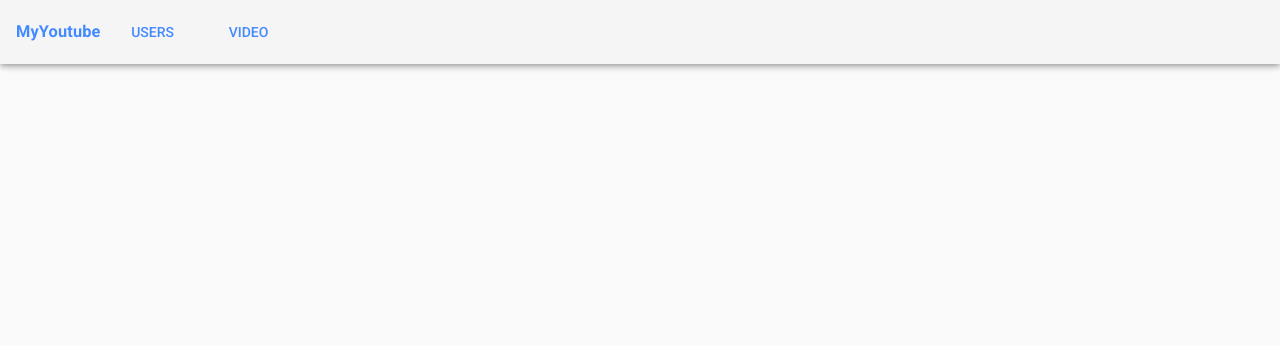
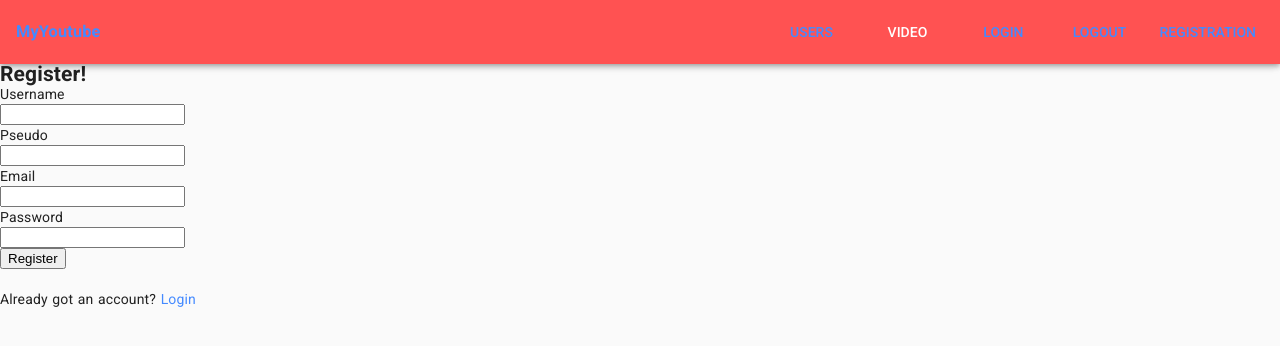
Before and after one commit to RaphOb/apiyoutubevue, a Nuxt app: page /register in a window 1280 px wide. Shown: the top 346 px of the page. Built offline with nearby package versions, Linux system fonts and the light colour scheme.

Commit message:
register + bug bad request username

```diff
--- /dev/null
+++ b/components/Notification.vue
@@ -0,0 +1,12 @@
+<template>
+  <div class="notification is-danger">
+    {{ message }}
+  </div>
+</template>
+
+<script>
+  export default {
+    name: 'Notification',
+    props: ['message']
+  }
+</script>
--- a/components/Toolbar.vue
+++ b/components/Toolbar.vue
@@ -1,7 +1,11 @@
 <template>
-    <md-toolbar>
-        <h3 class="md-title-primary"><a href="/">MyYoutube</a></h3>
-        <md-button class="md-primary"><a href="/users">Users</a></md-button>
-        <md-button class="md-primary">Video</md-button>
+    <md-toolbar class="md-accent" >
+        <h3 class="md-title-primary" style="flex: 1"><a href="/">MyYoutube</a></h3>
+        <md-button class="md-primary" ><nuxt-link to="/users">Users</nuxt-link></md-button>
+        <md-button  class="md-primary">Video</md-button>
+        <md-button class="md-primary" ><a href="#"> Login</a> </md-button>
+         <md-button class="md-primary" ><a href="#"> Logout</a> </md-button>
+         <md-button class="md-primary" ><nuxt-link to="/register"> Registration</nuxt-link> </md-button>
+
     </md-toolbar>
 </template>
--- a/package.json
+++ b/package.json
@@ -23,6 +23,8 @@
     "eslint": "^4.19.1",
     "eslint-friendly-formatter": "^4.0.1",
     "eslint-loader": "^2.1.1",
-    "eslint-plugin-vue": "^4.0.0"
+    "eslint-plugin-vue": "^4.0.0",
+    "node-sass": "^4.12.0",
+    "sass-loader": "^7.1.0"
   }
 }
--- /dev/null
+++ b/pages/register.vue
@@ -0,0 +1,111 @@
+<template>
+  <section class="section">
+    <div class="container">
+      <div class="columns">
+        <div class="column is-4 is-offset-4">
+          <h2 class="title has-text-centered">Register!</h2>
+
+          <Notification :message="error" v-if="error"/>
+
+          <form method="post" @submit.prevent="register">
+            <div class="field">
+              <label class="label">Username</label>
+              <div class="control">
+                <input
+                  type="text"
+                  class="input"
+                  name="username"
+                  v-model="username"
+                  required
+                >
+              </div>
+            </div>
+            <div class="field">
+              <label class="label">Pseudo</label>
+              <div class="control">
+                <input
+                  type="text"
+                  class="input"
+                  name="pseudo"
+                  v-model="pseudo"
+                  required
+                >
+              </div>
+            </div>
+            <div class="field">
+              <label class="label">Email</label>
+              <div class="control">
+                <input
+                  type="email"
+                  class="input"
+                  name="email"
+                  v-model="email"
+                  required
+                >
+              </div>
+            </div>
+            <div class="field">
+              <label class="label">Password</label>
+              <div class="control">
+                <input
+                  type="password"
+                  class="input"
+                  name="password"
+                  v-model="password"
+                  required
+                >
+              </div>
+            </div>
+            <div class="control">
+              <button type="submit" class="button is-dark is-fullwidth">Register</button>
+            </div>
+          </form>
+
+          <div class="has-text-centered" style="margin-top: 20px">
+            Already got an account? <nuxt-link to="/login">Login</nuxt-link>
+          </div>
+        </div>
+      </div>
+    </div>
+  </section>
+</template>
+
+<script>
+  import Notification from '~/components/Notification'
+
+  export default {
+    components: {
+      Notification,
+    },
+
+    data() {
+      return {
+        username:'',
+        pseudo:'',
+        email:'',
+        password:'',
+        error: null
+      }
+    },
+
+    methods: {
+      async register() {
+        try {
+          await this.$axios.post('http://192.168.197.131:8080/api/user', {
+            username: this.username,
+            pseudo: this.pseudo,
+            email: this.email,
+            password: this.password
+          })
+
+        } catch (e) {
+          this.error = e.response.data.message
+        }
+      }
+    }
+  }
+</script>
+
+<style scoped>
+
+</style>
--- a/pages/users.vue
+++ b/pages/users.vue
@@ -1,5 +1,5 @@
 /* eslint-disable */
-<template>
+<template style="margin-top:2em">
     <div>
         <div v-for="user in users.data" :key="user.id">
             <Card :id="user.id" :username="user.username" :pseudo="user.pseudo" :created_at="user.created_at"></Card>
@@ -13,7 +13,7 @@
 
   export default {
     asyncData ({ params }) {
-      return axios.get(`http://192.168.56.103:8080/api/users`)
+      return axios.get(`http://192.168.197.131:8080/api/users`)
         .then((res) => {
             console.log(res.data);
           return { users: res.data }
```
Also changed, not shown: 1 other file (tests, documents, lock files or other folders).
